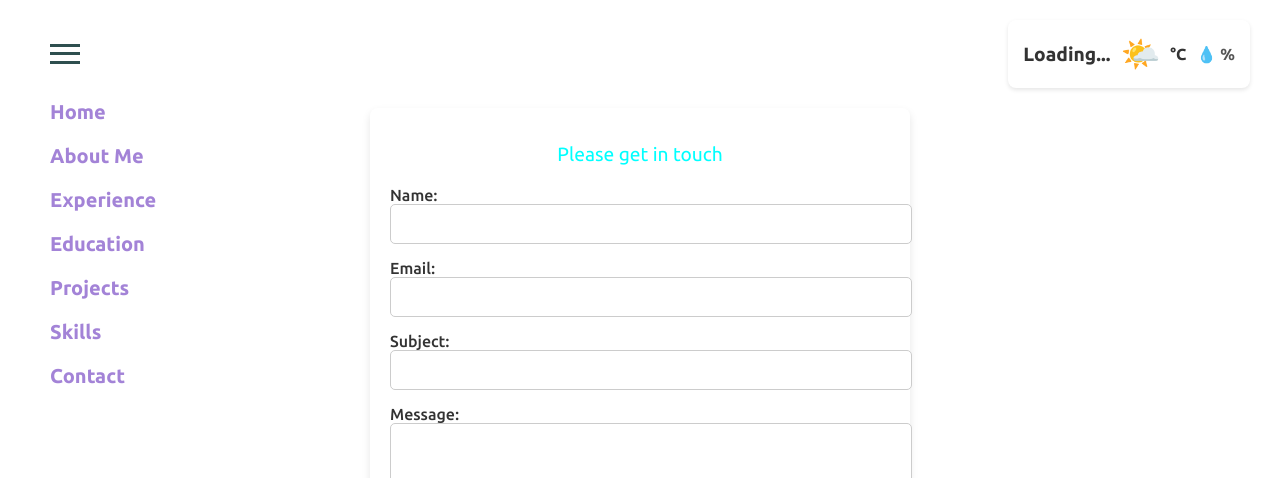
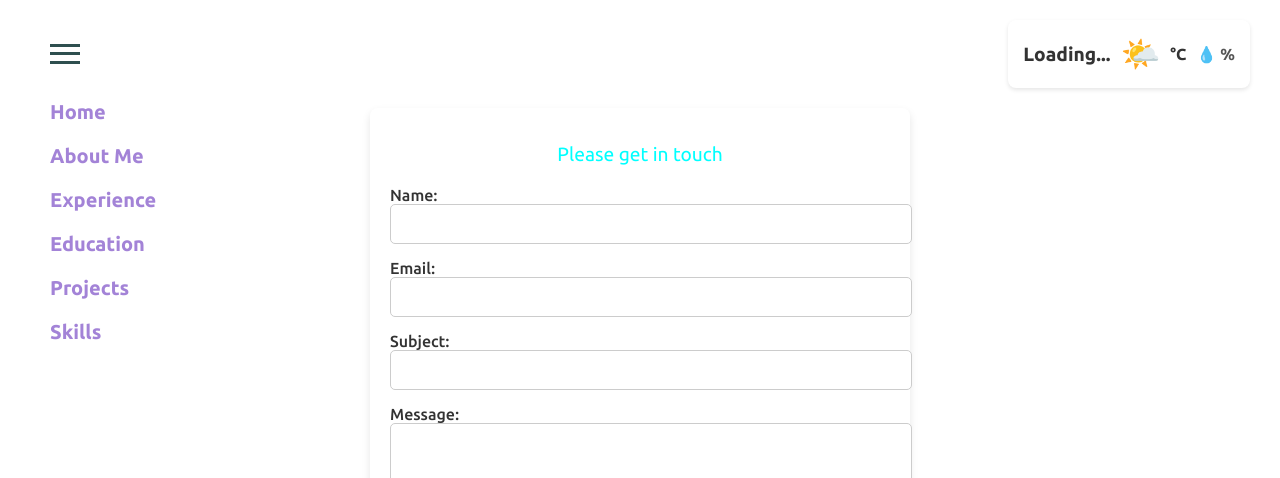
Before and after one commit to sdg877/react_portfolio, a React (Create React App) app: page /contact in a window 1280 px wide. Both pictures are taken after a click on the element 65 px from the left and 54 px from the top of the page. Shown: the top 478 px of the page. Built offline with nearby package versions, Linux system fonts and the light colour scheme; no server answers.

Commit message:
Removing link to current page

```diff
--- a/src/components/NavBar.jsx
+++ b/src/components/NavBar.jsx
@@ -1,6 +1,6 @@
 import React, { useState } from 'react';
 import { Link, useLocation } from 'react-router-dom';
-import "../Styles/ComponentStyles.css"
+import "../Styles/ComponentStyles.css";
 
 const NavBar = () => {
   const location = useLocation();
@@ -30,14 +30,16 @@ const NavBar = () => {
       </div>
       <div className={`nav-links ${isMenuOpen ? 'active' : ''}`}>
         {links.map(link => (
+          link.path !== currentPath && (
             <Link
               key={link.path}
               to={link.path}
-            className={`nav-link ${link.path === currentPath ? 'active' : ''}`}
+              className="nav-link"
               onClick={() => setIsMenuOpen(false)}
             >
               {link.label}
             </Link>
+          )
         ))}
       </div>
     </nav>
```
Lines whose indentation alone changed are shown as unchanged.
